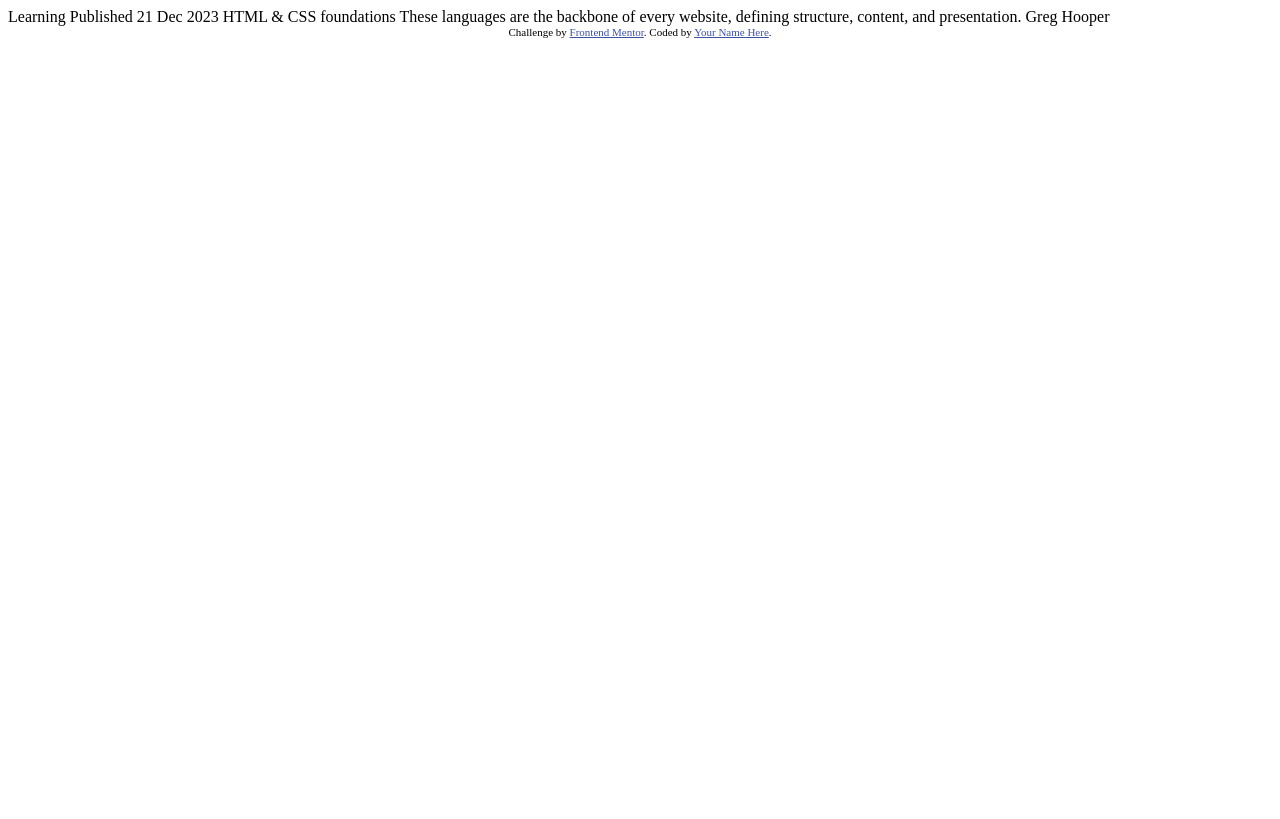
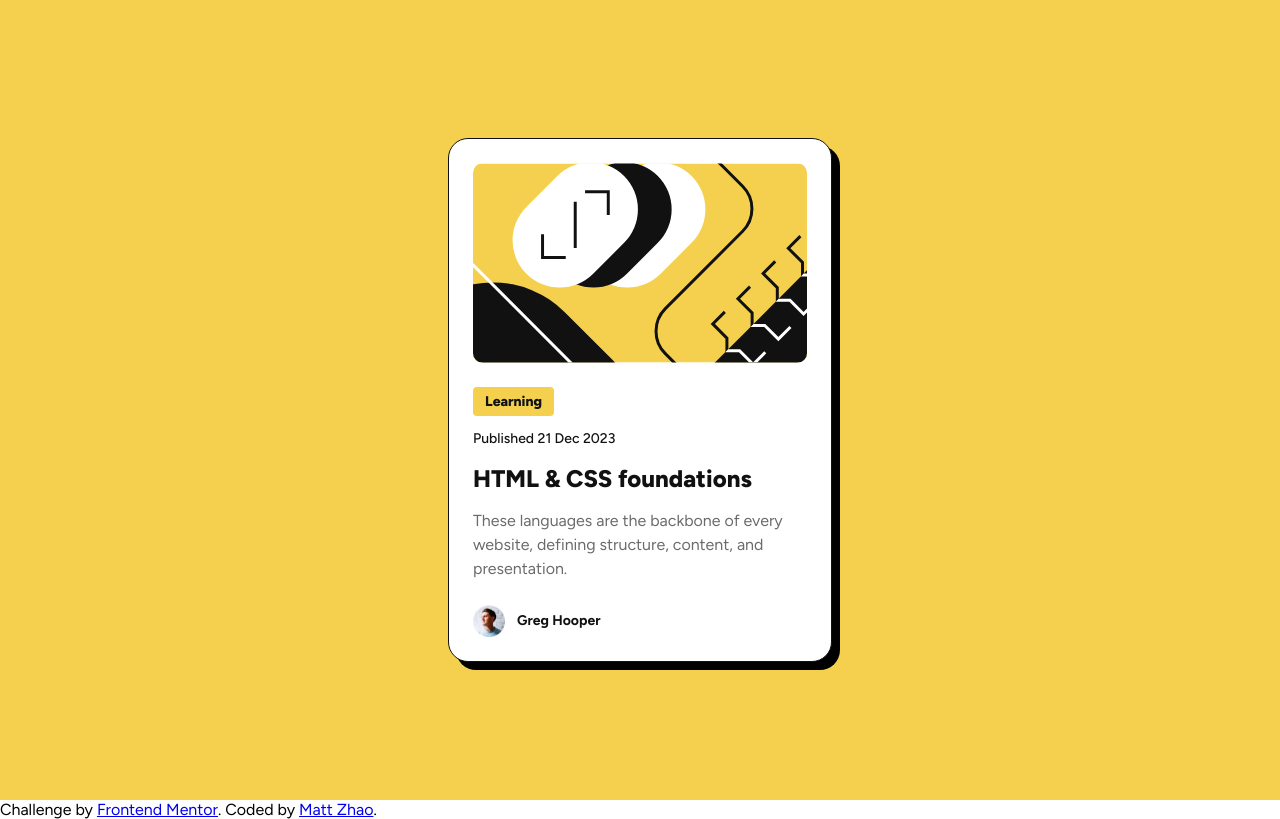
Before and after one commit to Mattzic/BlogPreviewCard, a plain HTML site: page index.html in a window 1280 px wide. Drawn offline with Linux system fonts and the light colour scheme.

Commit message:
v1 finished

```diff
--- a/index.html
+++ b/index.html
@@ -1,34 +1,58 @@
 <!DOCTYPE html>
 <html lang="en">
   <head>
-  <meta charset="UTF-8">
-  <meta name="viewport" content="width=device-width, initial-scale=1.0"> <!-- displays site properly based on user's device -->
+    <meta charset="UTF-8" />
+    <meta name="viewport" content="width=device-width, initial-scale=1.0" />
+    <!-- displays site properly based on user's device -->
 
-  <link rel="icon" type="image/png" sizes="32x32" href="./assets/images/favicon-32x32.png">
+    <link
+      rel="icon"
+      type="image/png"
+      sizes="32x32"
+      href="./assets/images/favicon-32x32.png"
+    />
+    <link rel="preconnect" href="https://fonts.googleapis.com" />
+    <link rel="preconnect" href="https://fonts.gstatic.com" crossorigin />
+    <link
+      href="https://fonts.googleapis.com/css2?family=Figtree:ital,wght@0,300..900;1,300..900&display=swap"
+      rel="stylesheet"
+    />
 
+    <link rel="stylesheet" href="styles.css" />
     <title>Frontend Mentor | Blog preview card</title>
-
-  <!-- Feel free to remove these styles or customise in your own stylesheet 👍 -->
-  <style>
-    .attribution { font-size: 11px; text-align: center; }
-    .attribution a { color: hsl(228, 45%, 44%); }
-  </style>
   </head>
   <body>
-
-  Learning
-
-  Published 21 Dec 2023
-
-  HTML & CSS foundations
-
-  These languages are the backbone of every website, defining structure, content, and presentation.
-
-  Greg Hooper
-
+    <div class="container">
+      <mian class="card">
+        <img
+          src="assets/images/illustration-article.svg"
+          alt="blog preview image"
+          class="card-image"
+        />
+        <section class="card-content">
+          <div class="label">
+            <h2 class="label-text">Learning</h2>
+          </div>
+          <h3 class="date">Published 21 Dec 2023</h3>
+          <h1 class="title">HTML & CSS foundations</h1>
+          <p class="description">
+            These languages are the backbone of every website, defining
+            structure, content, and presentation.
+          </p>
+        </section>
+        <section class="author">
+          <img src="assets/images/image-avatar.webp" alt="author avatar" />
+          <span class="author-name">Greg Hooper</span>
+        </section>
+      </mian>
+    </div>
+    <footer>
       <div class="attribution">
-    Challenge by <a href="https://www.frontendmentor.io?ref=challenge" target="_blank">Frontend Mentor</a>.
-    Coded by <a href="#">Your Name Here</a>.
+        Challenge by
+        <a href="https://www.frontendmentor.io?ref=challenge" target="_blank"
+          >Frontend Mentor</a
+        >. Coded by <a href="#">Matt Zhao</a>.
       </div>
+    </footer>
   </body>
 </html>
--- /dev/null
+++ b/styles.css
@@ -0,0 +1,144 @@
+*,
+*::before,
+*::after {
+  box-sizing: border-box;
+  padding: 0;
+  margin: 0;
+}
+
+:root {
+  --color-gray-dark: rgba(17, 17, 17, 1);
+  --color-gray-light: rgba(107, 107, 107, 1);
+  --color-white: rgba(255, 255, 255, 1);
+  --color-yellow: rgba(244, 208, 78, 1);
+}
+
+html,
+body {
+  font-family: 'Figtree', sans-serif;
+}
+
+/* Container */
+.container {
+  width: 100%;
+  height: 100vh;
+  display: flex;
+  justify-content: center;
+  align-items: center;
+  background: var(--color-yellow);
+}
+
+/* Card */
+.card {
+  max-width: 384px;
+  display: flex;
+  flex-direction: column;
+  justify-content: center;
+  align-items: center;
+  gap: 24px;
+  padding: 24px;
+  border-radius: 20px;
+  border: 1px solid var(--color-gray-dark);
+  background: var(--color-white);
+  box-shadow: 8px 8px 0px 0px #000;
+  color: var(--color-gray-dark);
+  transition: all 0.3s ease;
+}
+
+.card:hover {
+  box-shadow: 13px 13px 0px 0px #000;
+}
+
+.card img {
+  width: 100%;
+  height: auto;
+  border-radius: 10px;
+}
+
+/* Card content */
+.card-content {
+  display: flex;
+  flex-direction: column;
+  gap: 12px;
+  align-items: flex-start;
+}
+
+.card-content .label {
+  display: flex;
+  padding: 4px 12px;
+  justify-content: center;
+  align-items: center;
+  background: var(--color-yellow);
+  border-radius: 4px;
+}
+
+.card-content .label-text {
+  font-size: 14px;
+  font-weight: 800;
+  line-height: 1.5;
+}
+
+.card-content .date {
+  font-size: 14px;
+  font-weight: 500;
+  line-height: 1.5;
+}
+
+.card-content .title {
+  font-size: 24px;
+  font-weight: 800;
+  line-height: 1.5;
+}
+
+.card-content .title:hover {
+  color: var(--color-yellow);
+}
+
+.card-content .description {
+  font-size: 16px;
+  font-weight: 400;
+  line-height: 1.5;
+  color: var(--color-gray-light);
+}
+
+/* Card Author */
+.card .author {
+  display: flex;
+  gap: 12px;
+  align-items: center;
+  justify-content: flex-start;
+  align-self: start;
+}
+.card .author img {
+  width: 32px;
+  height: 32px;
+}
+
+.card .author .author-name {
+  font-size: 14px;
+  font-weight: 700;
+  line-height: 1.5;
+}
+
+/* Media Queries */
+@media (max-width: 768px) {
+  .card {
+    width: 327px;
+  }
+
+  .card-content .label-text {
+    font-size: 12px;
+  }
+
+  .card-content .date {
+    font-size: 12px;
+  }
+
+  .card-content .title {
+    font-size: 20px;
+  }
+
+  .card-content .description {
+    font-size: 14px;
+  }
+}
```
Also changed, not shown: 1 other file. Lines whose indentation alone changed are shown as unchanged.
